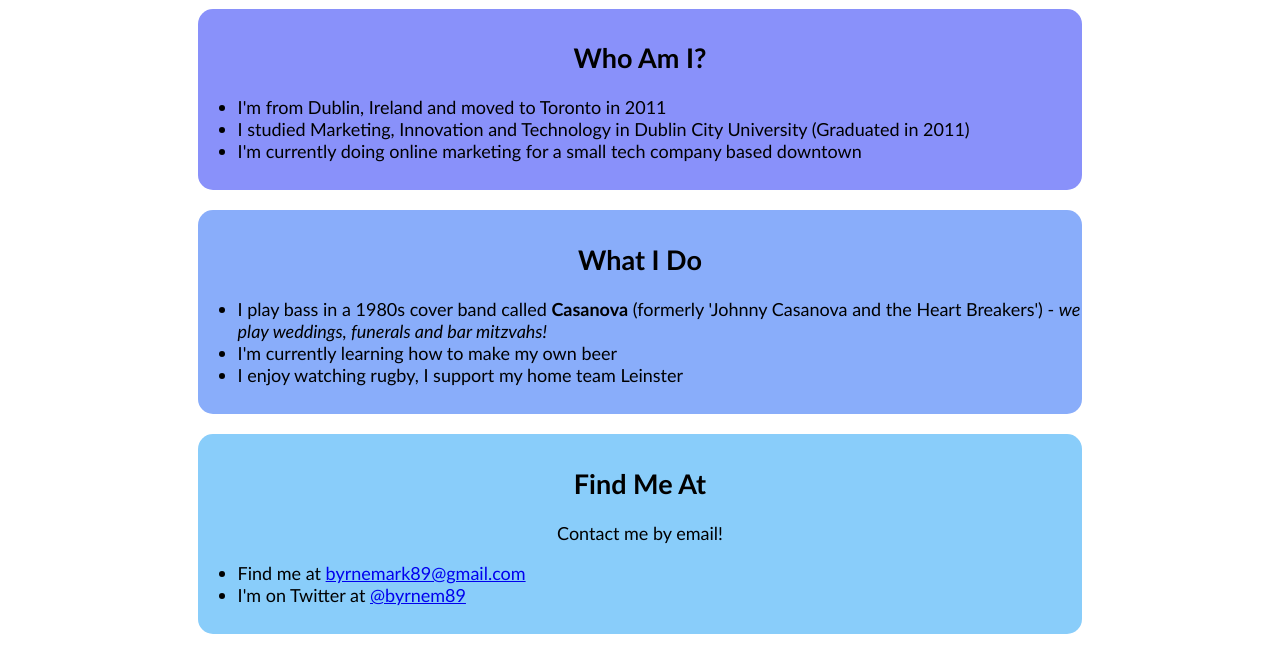
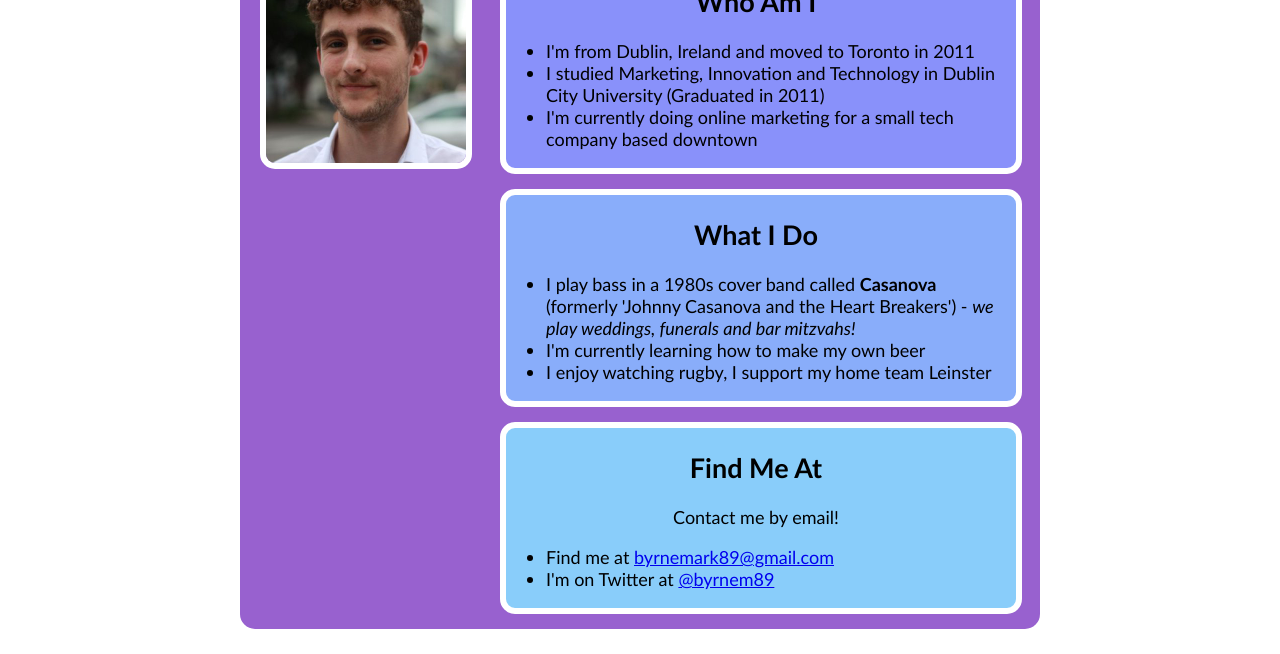
Before and after one commit to MarkB89/SampleSite, a plain HTML site: page Index.html in a window 1280 px wide. Shown: the part 153-807 px from the top of the page. Drawn offline with Linux system fonts and the light colour scheme.

Commit message:
Updating personal page

```diff
--- a/Index.html
+++ b/Index.html
@@ -1,19 +1,17 @@
 <!DOCTYPE html>
-
+<html>
   <head>
     <link type="text/css" rel="stylesheet" href="stylesheet.css"/>
     <title>Mark Byrne - Personal Profile</title>
   </head>
 
   <body>
-  	<div id="header">
-  		<center><h1>Mark Byrne</h1></center>
-  		<img src="MarkByrne.jpg" id="image">
-
-    </div>
-
-<div id="centre-top">
-      <h2><strong><center>Who Am I?</center></strong></h2>
+  	<div class="main">
+  		<h1>Mark Byrne</h1>
+  		<img src="MarkByrne.jpg">
+	    <div class="right">
+        <div class="rounded who-am-i">
+          <h2><strong><center>Who Am I</center></strong></h2>
           <ul>
             <li>I'm from Dublin, Ireland and moved to Toronto in 2011</li>
             <li>I studied Marketing, Innovation and Technology in Dublin City University (Graduated in 2011)</li>
@@ -21,26 +19,26 @@
           </ul>
         </div>
 
-  	<div id="centre-middle">
+        <div class="rounded what-i-do">
           <h2><center>What I Do</center></h2>
           <ul>
-        <li>I play bass in a 1980s cover band called <strong>Casanova</strong> (formerly 'Johnny Casanova and the Heart Breakers') - <em>we play weddings, funerals and bar mitzvahs!</em></li>
+            <li>I play bass in a 1980s cover band called <strong>Casanova</strong> (formerly 'Johnny Casanova and the Heart   Breakers') - <em>we play weddings, funerals and bar mitzvahs!</em></li>
             <li>I'm currently learning how to make my own beer</li>
             <li>I enjoy watching rugby, I support my home team Leinster</li>
 
           </ul>
         </div>
 
-  	<div id="centre-bottom">
+        <div class="rounded find-me-at">
           <h2><center>Find Me At</center></h2>
           <center>Contact me by email!</center>
           <ul>
-      <li>Find me at <a href="byrnemark89@gmail.com">byrnemark89@gmail.com</a></li>
+            <li>Find me at <a href="mailto:byrnemark89@gmail.com">byrnemark89@gmail.com</a></li>
             <li>I'm on Twitter at <a href="twitter.com/byrnem89">@byrnem89</a></li>
+           </ul>
+        </div>
       </div>
 
-
+    </div>
   </body>
-
-
 </html>
--- a/stylesheet.css
+++ b/stylesheet.css
@@ -1,41 +1,40 @@
 
-div {
 
-display: block;
-margin: 20px;
-padding-bottom: 10px;
-padding-top: 10px;
-}
-
-#header {
+.main {
 	background-color: #9861CF;
 	border-radius: 15px;
+	display: inline-block;
+	width: 800px;
+	text-align: left;
 
 }
 
-#centre-top {
-	background-color: #8991FA;
-	margin-left:auto;
-	margin-right:auto;
-	width:70%;
+.rounded {
 	border-radius: 15px;
+	display: inline-block;
+	margin-bottom: 15px;
+	width: 100%;
+	border: 6px solid white;
+	padding-right: 10px;
 
 }
 
-#centre-middle {
-	background-color: #89ADFA;
-	margin-left:auto;
-	margin-right:auto;
-	width:70%;
-	border-radius: 15px;
+.right {
+	width: 500px;
+	float: right;
+	margin: 0 40px 0 20px;
 }
 
-#centre-bottom {
+.who-am-i {
+	background-color: #8991FA;
+}
+
+.what-i-do {
+	background-color: #89ADFA;
+}
+
+.find-me-at {
 	background-color: #89CDFA;
-	margin-left:auto;
-	margin-right:auto;
-	width:70%;
-	border-radius: 15px;
 }
 
 
@@ -44,18 +43,22 @@ body {
 	font-size: 18px;
 	font-color: black;
 	background-color: white;
+	text-align: center;
 }
 
-#image {
+.main img {
 	border-radius: 15px;
-	width:110px;
+	width:200px;
     height: auto;
-    float:right;
-    margin-right: 20px;
-    margin-top:-105px;
+    float:left;
+    margin-left: 20px;
+    display: block;
+    border: 6px solid white;
+
 
 }
 
 h1 {
 	font-size: 40px;
+	text-align: center;
 }
```
Also changed, not shown: Test.html (added, +1 -0 lines), 2 other files. Lines whose indentation alone changed are shown as unchanged.
